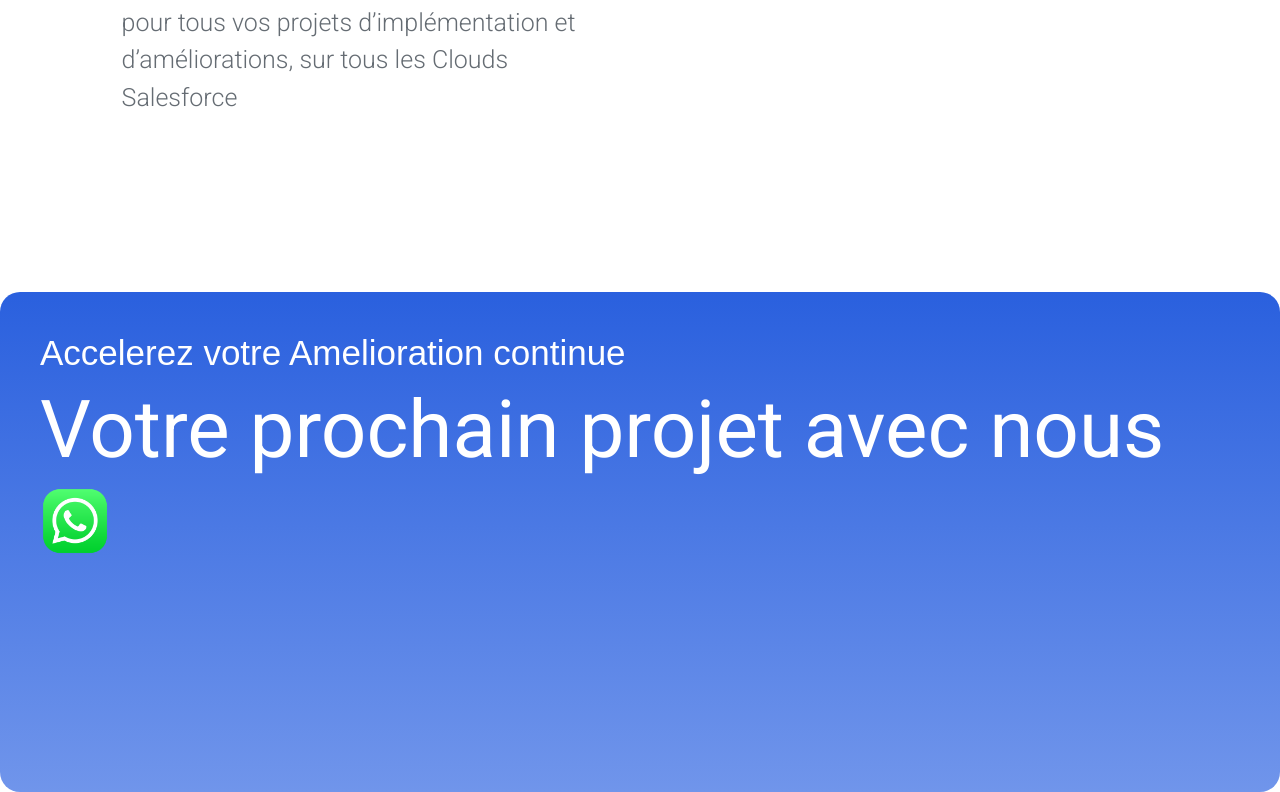
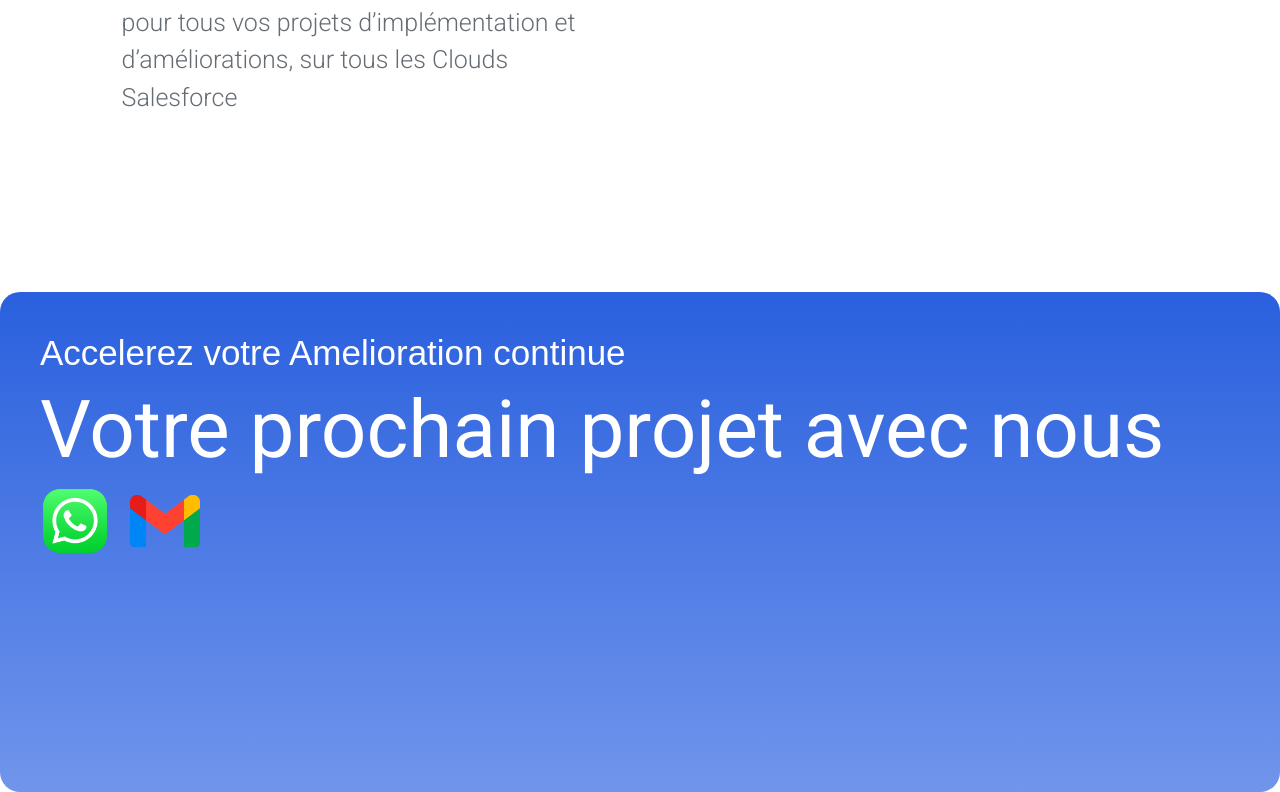
Before and after one commit to colonissa/CloudOptimize, a React (Create React App) app: page / in a window 1280 px wide. Shown: the part 4422-5214 px from the top of the page. Built offline with nearby package versions, Linux system fonts and the light colour scheme.

Commit message:
add gmail

```diff
--- a/src/Components/Header/index.jsx
+++ b/src/Components/Header/index.jsx
@@ -610,7 +610,7 @@ export const Header = () => {
             <a
               target="_blank"
               rel="noreferrer"
-              href="https://wa.me/237690892155"
+              href="https://wa.me/23054786673"
             >
               <img
                 src="/wa.png"
@@ -692,6 +692,9 @@ export const Header = () => {
           <a target="_blank" rel="noreferrer" href="https://wa.me/237690892155">
             <img src="/wa.png" height={70} width={70} alt="" />
           </a>
+          <a style={{marginLeft: 20}} target="_blank" rel="noreferrer" href="mailto:issacolon2@gmail.com">
+            <img src="/gmail.png" height={70} width={70} alt="" />
+          </a>
         </Box>
       </Box>
     </>
```
Also changed, not shown: public/gmail.png (added).
